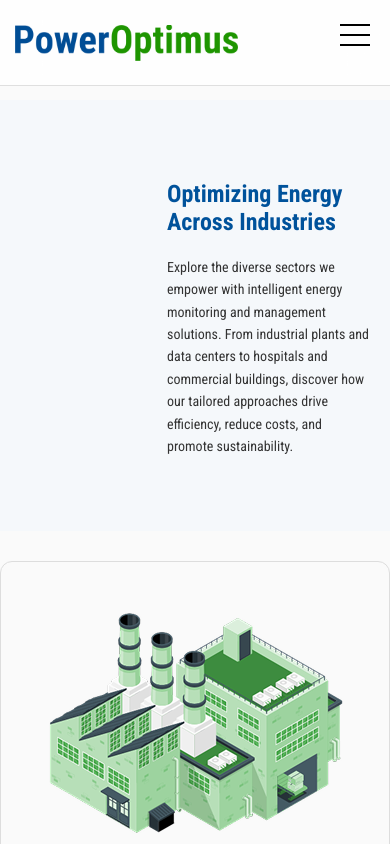
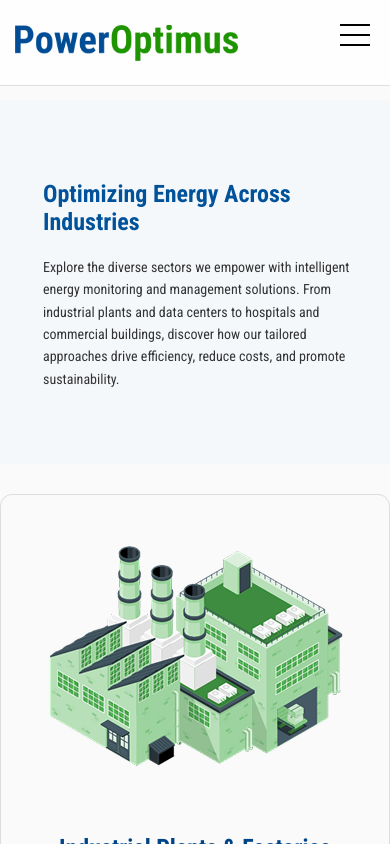
Before and after one commit to Chinmaywani28/poweroptimus-website-nextjs, a Next.js app in the folder poweroptimus-website-nextjs/: page /key-vertical in a window 390 px wide. Shown: the top 844 px of the page. Built offline with nearby package versions, Linux system fonts and the light colour scheme.

Commit message:
laptop fixed part 2 sun

```diff
--- a/poweroptimus-website-nextjs/src/app/components/key-verticals-page/key-vertical-hero.css
+++ b/poweroptimus-website-nextjs/src/app/components/key-verticals-page/key-vertical-hero.css
@@ -8,17 +8,21 @@
 .industry-content {
   max-width: 800px;
   /* margin: 0 auto; */
-  margin-left: 147px;
+  margin-left: 168px;
 }
 
 .industry-title {
-  font-size: 32px;
+  /* font-size: 32px; */
+  /* added */
+  font-size: 40px;
   color: #00529b;
   margin-bottom: 20px;
 }
 
 .industry-description {
+  /* added font size: 16 px */
   font-size: 16px;
+  font-size: 20px;
   color: #333;
   line-height: 1.6;
 }
@@ -34,16 +38,31 @@
   .industry-description {
     font-size: 14px;
   }
+  .industry-content {
+  max-width: 800px;
+  /* margin: 0 auto; */
+  margin-left: 23px;
+}
 }
 
 /* Tablet */
 @media (min-width: 601px) and (max-width: 900px) {
   /* (optional) Keep same as base for now */
+  .industry-content {
+  max-width: 800px;
+  /* margin: 0 auto; */
+  margin-left: 45px;
+}
 }
 
 /* Laptop */
 @media (min-width: 901px) and (max-width: 1200px) {
   /* (optional) Keep same as base for now */
+  .industry-content {
+  max-width: 800px;
+  /* margin: 0 auto; */
+  margin-left: 78px;
+}
 }
 
 /* Desktop */
```
